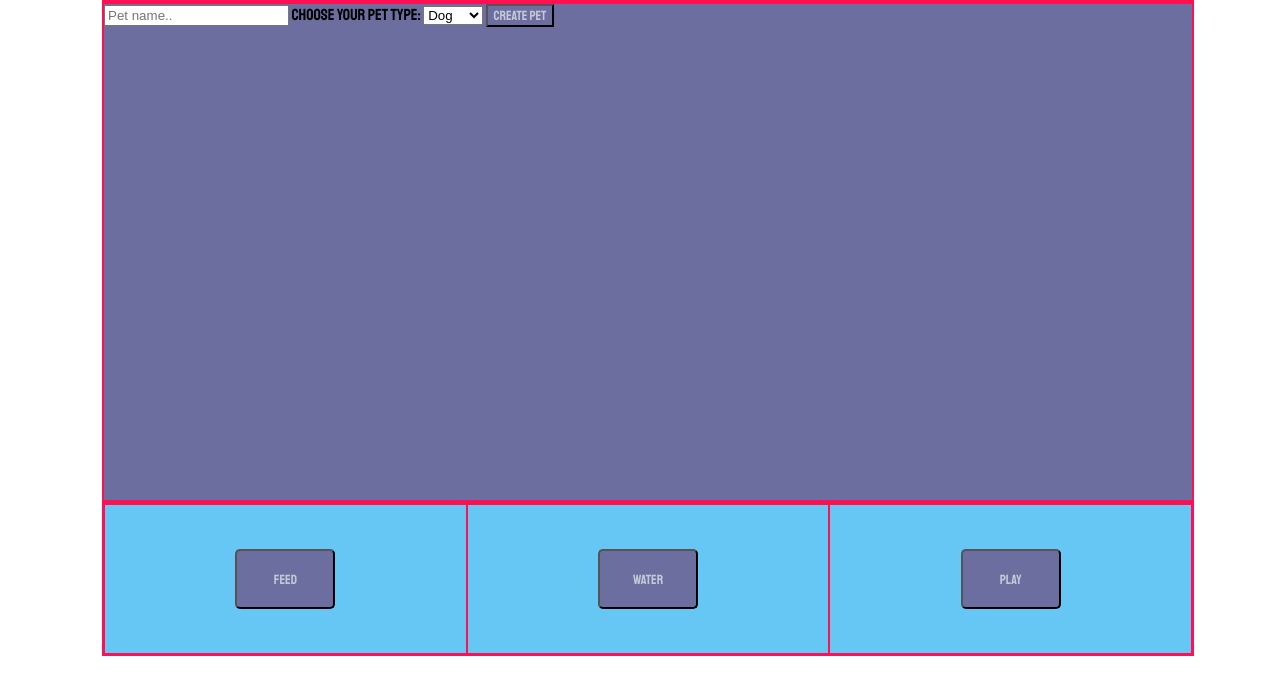
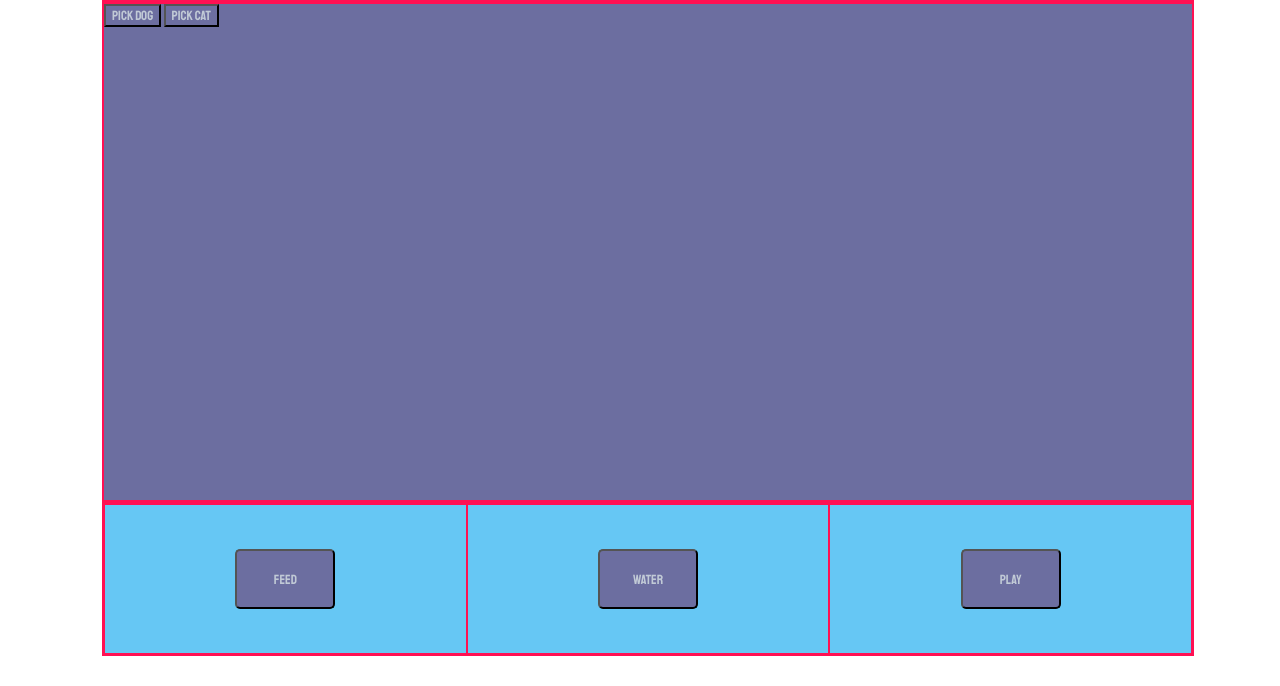
Before and after one commit to EethanF/CyberPet, a plain HTML site: page index.html in a window 1280 px wide. Shown: the part 130-816 px from the top of the page. Drawn offline with Linux system fonts and the light colour scheme.

Commit message:
Update index.html

```diff
--- a/index.html
+++ b/index.html
@@ -9,6 +9,7 @@
 </head>
 
 <body>
+
     <div id="main">
         <div id="header">
             <div id="hbox">
@@ -19,14 +20,10 @@
 
         <div id="pet">
             <div>
-                    <input type="text" name="name" id="name" placeholder="Pet name..">
-                        <label for="animal">Choose your pet type: </label>
-                                    <select name="animal" id="animal">
-                                        <option value="Dog">Dog</option>
-                                        <option value="Cat">Cat</option>
-                                        <option value="Bunny">Bunny</option>
-                                    </select>
-                                    <button id="createPet">Create Pet</button>
+                <button id="dog">Pick Dog</button>
+                <button id="cat">Pick Cat</button>
+            </div>
+            <div id="animalImg">
             </div>
         </div>
 
```
